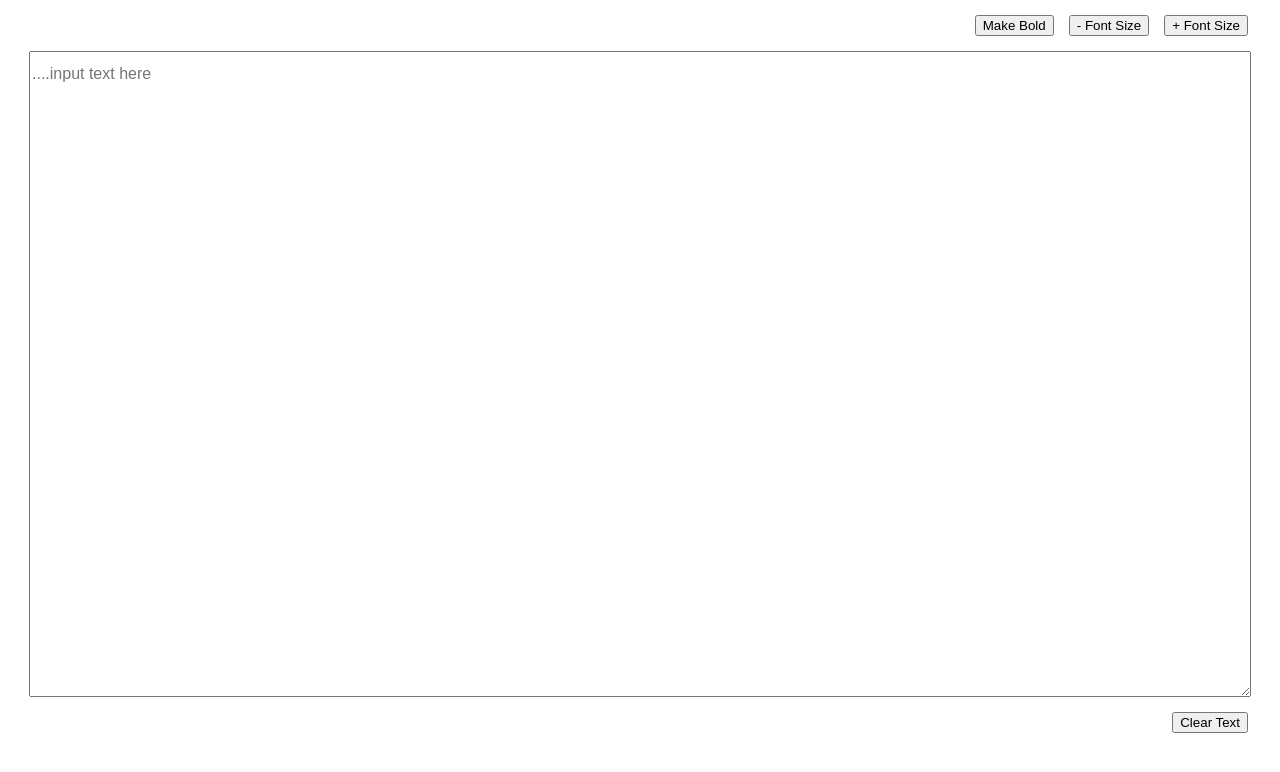
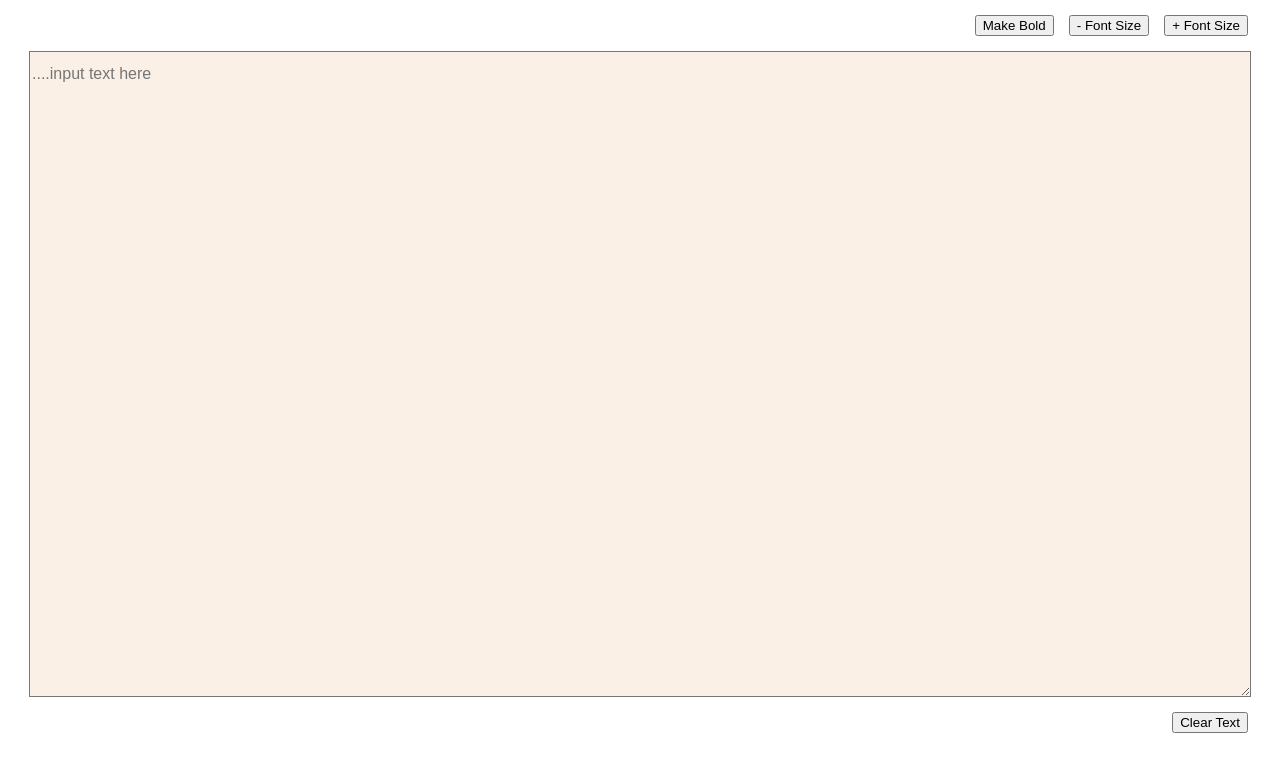
Before and after one commit to ThomasKisner/openDyslexicSite, a React (Create React App) app: page / in a window 1280 px wide. Shown: the top 772 px of the page. Built offline with nearby package versions, Linux system fonts and the light colour scheme; a web font is replaced by a local one.

Commit message:
add linen background color

```diff
--- a/src/App.css
+++ b/src/App.css
@@ -52,6 +52,7 @@
   margin: 0 auto;
   overflow-y: scroll;
   line-height: 2.5;
+  background-color: linen;
 }
 
 .clearButton {
```
